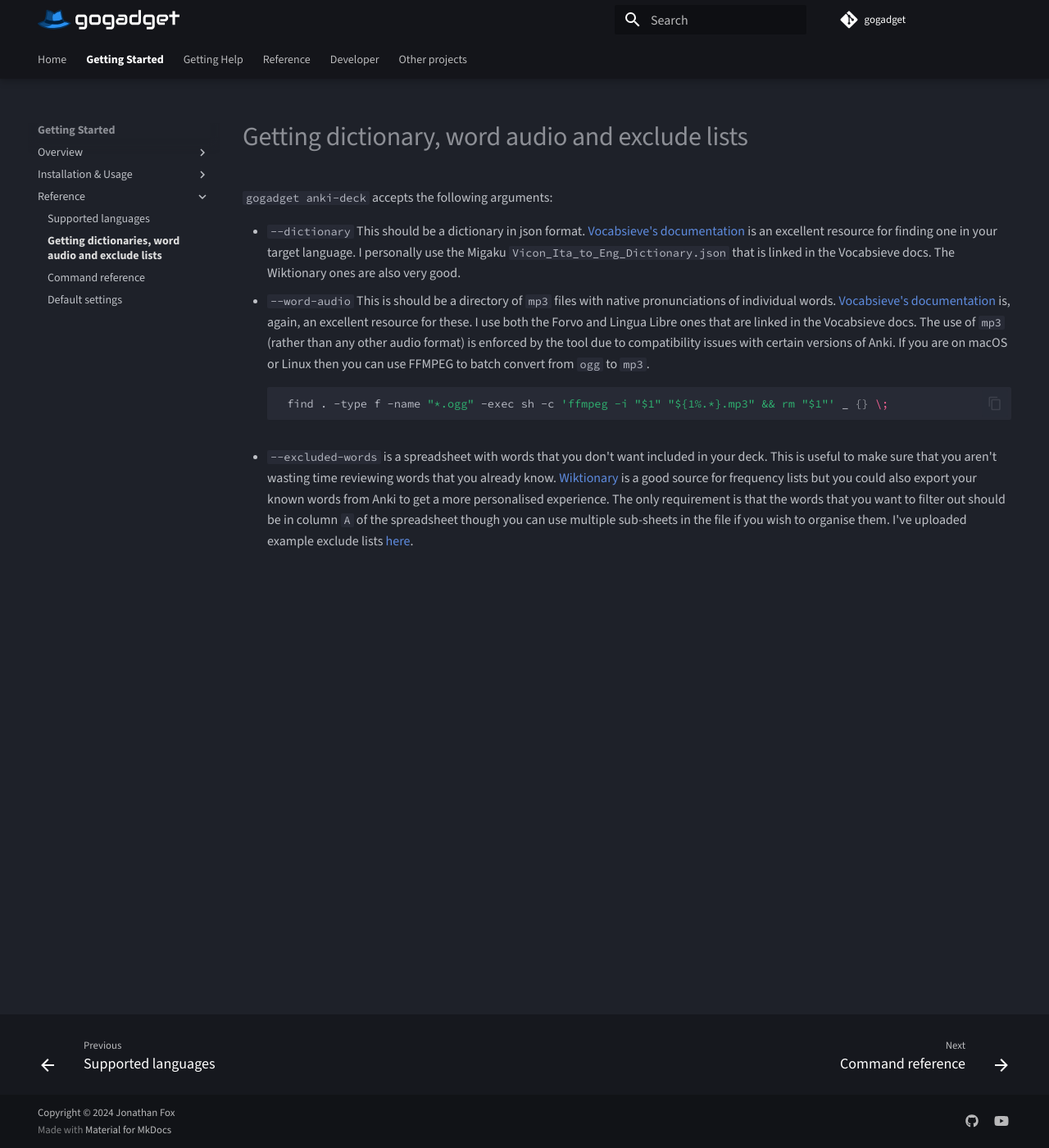
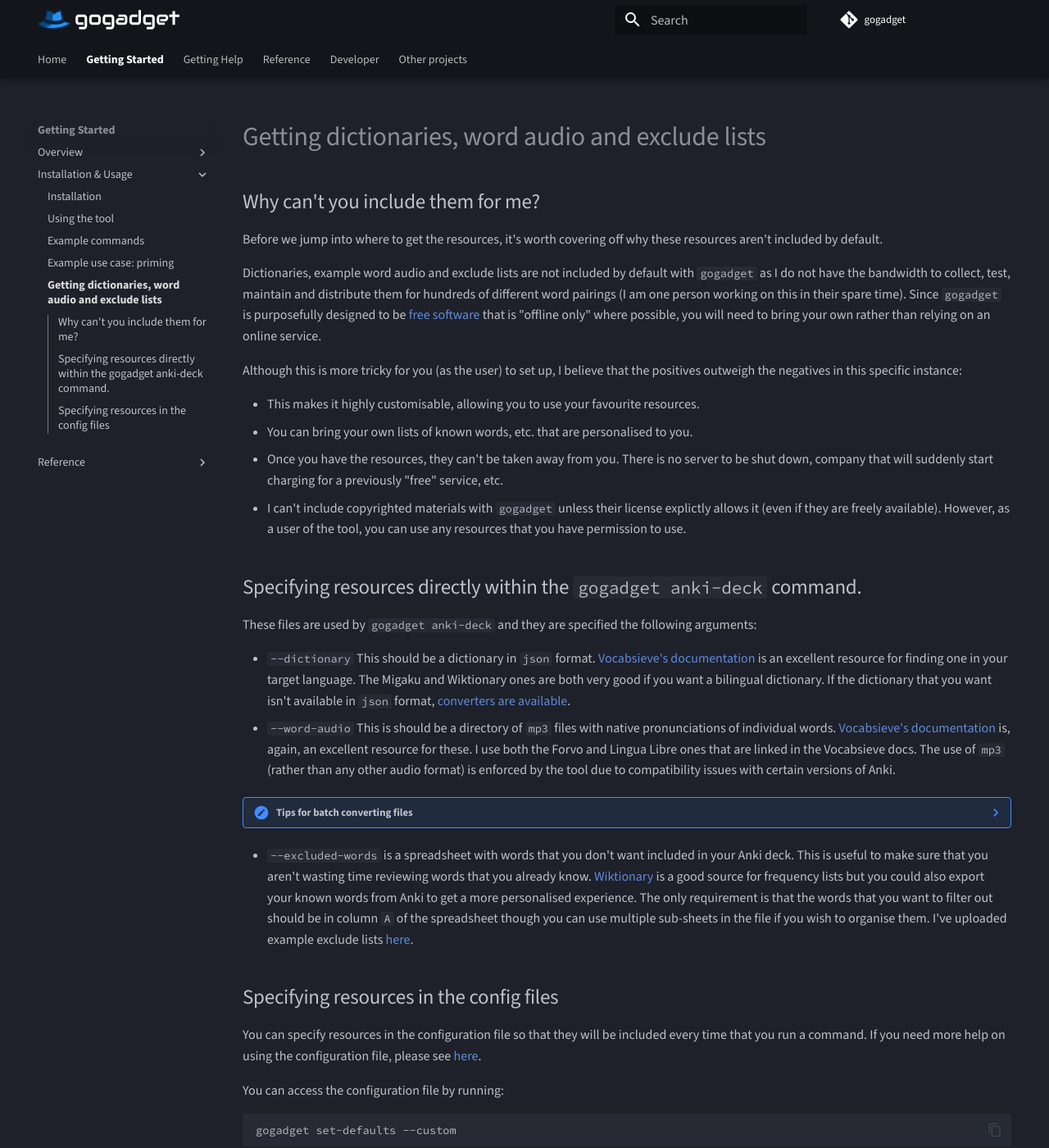
Before and after one commit to jonathanfox5/gogadget, an MkDocs documentation site: the page built from docs/pages/getting_started/getting_resources.md, in a window 1280 px wide and 1400 px high. Shown: the whole window at 82% size. Built offline with MkDocs 1.6.1 and Material for MkDocs 9.7.7, drawn with Linux system fonts in a browser that asks for light colours; comment, search, counter and statistics services are not loaded; some of the changed text lies outside the part shown.

Commit message:
Documentation updates

````diff
--- a/docs/mkdocs.yml
+++ b/docs/mkdocs.yml
@@ -24,15 +24,16 @@
       - Using the tool: getting_started/using_the_tool.md
       - Example commands: getting_started/example_commands.md
       - "Example use case: priming": getting_started/example_use_case.md
+      - Getting dictionaries, word audio and exclude lists: getting_started/getting_resources.md
     - Reference:
       - Supported languages: getting_started/supported_languages.md
-      - Getting dictionaries, word audio and exclude lists: getting_started/getting_resources.md
-      - Command reference: reference/command_reference.md
-      - Default settings: reference/default_settings.md
+      - Detailed command reference: reference/command_reference.md
+      - Settting defaults in the configuration file: reference/default_settings.md
   - Getting Help: misc/getting_help.md
   - Reference:
-    - Detailed Command reference: reference/command_reference.md
-    - Default settings: reference/default_settings.md
+    - Detailed command reference: reference/command_reference.md
+    - Settting defaults in the configuration file: reference/default_settings.md
+    - Supported languages: getting_started/supported_languages.md
     - Full listing of licenses: license_info/full_license_info.md
   - Developer:
     - Building: developer/building.md
--- a/docs/pages/getting_started/getting_resources.md
+++ b/docs/pages/getting_started/getting_resources.md
@@ -2,15 +2,71 @@
 License: GNU AGPL, version 3 or later; http://www.gnu.org/licenses/agpl.html
 Full source code: https://github.com/jonathanfox5/gogadget -->
 
-# Getting dictionary, word audio and exclude lists
+## Why can't you include them for me?
 
-`gogadget anki-deck` accepts the following arguments:
+Before we jump into where to get the resources, it's worth covering off why these resources aren't included by default.
 
-- `--dictionary` This should be a dictionary in json format. [Vocabsieve's documentation](https://docs.freelanguagetools.org/resources.html) is an excellent resource for finding one in your target language. I personally use the Migaku `Vicon_Ita_to_Eng_Dictionary.json` that is linked in the Vocabsieve docs. The Wiktionary ones are also very good.
-- `--word-audio` This is should be a directory of `mp3` files with native pronunciations of individual words. [Vocabsieve's documentation](https://docs.freelanguagetools.org/resources.html) is, again, an excellent resource for these. I use both the Forvo and Lingua Libre ones that are linked in the Vocabsieve docs. The use of `mp3` (rather than any other audio format) is enforced by the tool due to compatibility issues with certain versions of Anki. If you are on macOS or Linux then you can use FFMPEG to batch convert from `ogg` to `mp3`.
+Dictionaries, example word audio and exclude lists are not included by default with `gogadget` as I do not have the bandwidth to collect, test, maintain and distribute them for hundreds of different word pairings (I am one person working on this in their spare time). Since `gogadget` is purposefully designed to be [free software](../index.md/#why-is-gogadget-free) that is "offline only" where possible, you will need to bring your own rather than relying on an online service.
 
-  ```sh
-   find . -type f -name "*.ogg" -exec sh -c 'ffmpeg -i "$1" "${1%.*}.mp3" && rm "$1"' _ {} \;
-  ```
+Although this is more tricky for you (as the user) to set up, I believe that the positives outweigh the negatives in this specific instance:
 
-- `--excluded-words` is a spreadsheet with words that you don't want included in your deck. This is useful to make sure that you aren't wasting time reviewing words that you already know. [Wiktionary](https://en.wiktionary.org/wiki/Wiktionary:Frequency_lists) is a good source for frequency lists but you could also export your known words from Anki to get a more personalised experience. The only requirement is that the words that you want to filter out should be in column `A` of the spreadsheet though you can use multiple sub-sheets in the file if you wish to organise them. I've uploaded example exclude lists [here](https://github.com/jonathanfox5/gogadget/tree/main/examples/exclude_lists/).
+- This makes it highly customisable, allowing you to use your favourite resources.
+- You can bring your own lists of known words, etc. that are personalised to you.
+- Once you have the resources, they can't be taken away from you. There is no server to be shut down, company that will suddenly start charging for a previously "free" service, etc.
+- I can't include copyrighted materials with `gogadget` unless their license explictly allows it (even if they are freely available). However, as a user of the tool, you can use any resources that you have permission to use.
+
+## Specifying resources directly within the `gogadget anki-deck` command.
+
+These files are used by `gogadget anki-deck` and they are specified the following arguments:
+
+- `--dictionary` This should be a dictionary in `json` format. [Vocabsieve's documentation](https://docs.freelanguagetools.org/resources.html) is an excellent resource for finding one in your target language. The Migaku and Wiktionary ones are both very good if you want a bilingual dictionary. If the dictionary that you want isn't available in `json` format, [converters are available](https://duckduckgo.com/?q=stardict+to+json+converter).
+- `--word-audio` This is should be a directory of `mp3` files with native pronunciations of individual words. [Vocabsieve's documentation](https://docs.freelanguagetools.org/resources.html) is, again, an excellent resource for these. I use both the Forvo and Lingua Libre ones that are linked in the Vocabsieve docs. The use of `mp3` (rather than any other audio format) is enforced by the tool due to compatibility issues with certain versions of Anki.
+
+??? note "Tips for batch converting files"
+
+    If you need to batch convert files to mp3, you can use any freely available converter. If you are on macOS or Linux (or are running bash on Windows), you already have everything that you need in order to do the conversion.
+
+    This is an example bash command for batch converting all files in all subfolders from `ogg` to `mp3`. Just navigate to the folder containing them and paste in the following command into your terminal:
+
+    ```sh
+    find . -type f -name "*.ogg" -exec sh -c 'ffmpeg -i "$1" "${1%.*}.mp3" && rm "$1"' _ {} \;
+    ```
+
+    This is also theoretically possible using PowerShell on Windows. If anyone wants to write a **tested** PowerShell one-liner (plus usage instructions) that can just be pasted in by a non-tech savvy user on Windows, I'm willing to accept a [pull request](https://github.com/jonathanfox5/gogadget/pulls) for the documentation. Creating a formal command within `gogadget` is on the [feature to-do list](https://github.com/jonathanfox5/gogadget/issues/3) but is not currently my top priority item.
+
+- `--excluded-words` is a spreadsheet with words that you don't want included in your Anki deck. This is useful to make sure that you aren't wasting time reviewing words that you already know. [Wiktionary](https://en.wiktionary.org/wiki/Wiktionary:Frequency_lists) is a good source for frequency lists but you could also export your known words from Anki to get a more personalised experience. The only requirement is that the words that you want to filter out should be in column `A` of the spreadsheet though you can use multiple sub-sheets in the file if you wish to organise them. I've uploaded example exclude lists [here](https://github.com/jonathanfox5/gogadget/tree/main/examples/exclude_lists/).
+
+## Specifying resources in the config files
+
+You can specify resources in the configuration file so that they will be included every time that you run a command. If you need more help on using the configuration file, please see [here](../reference/default_settings.md).
+
+You can access the configuration file by running:
+
+```sh
+gogadget set-defaults --custom
+```
+
+The lines that you need to change are below.
+
+```toml
+[external_resources]
+# These can be set to "" if you don't want to use them or want to specify them every time.
+# Windows paths need to have backslashes replaced with double backslashes, see [instructions] at the top of this file.
+# The tool will try to fix it if you forget but it's best to get it correct to begin with!
+# Valid examples:
+#       word_exclude_spreadsheet = "C:\\data\\exclude.xlsx"     # This will load a specific spreadsheet
+#       word_exclude_spreadsheet = ""                           # Don't use an exclude spreadsheet or only use when specified in the command
+
+word_exclude_spreadsheet = "path here"
+dictionary_file = "path here"
+word_audio_directory = "path here"
+```
+
+**If** you have set a dictionary file I recommend changing the following setting to clean up the Anki deck by filtering out proper names and non-target language words: In the Anki section, change `include_words_with_no_definition` to `"False"`.
+
+```toml
+[anki]
+include_words_with_no_definition = "False"
+```
+
+This isn't the default setting because, if you don't have a dictionary set, **you would end up with zero cards in your Anki deck**!
````
Also changed, not shown: docs/pages/index.md (+1 -1 lines), docs/pages/reference/default_settings.md (+6 -6 lines).
